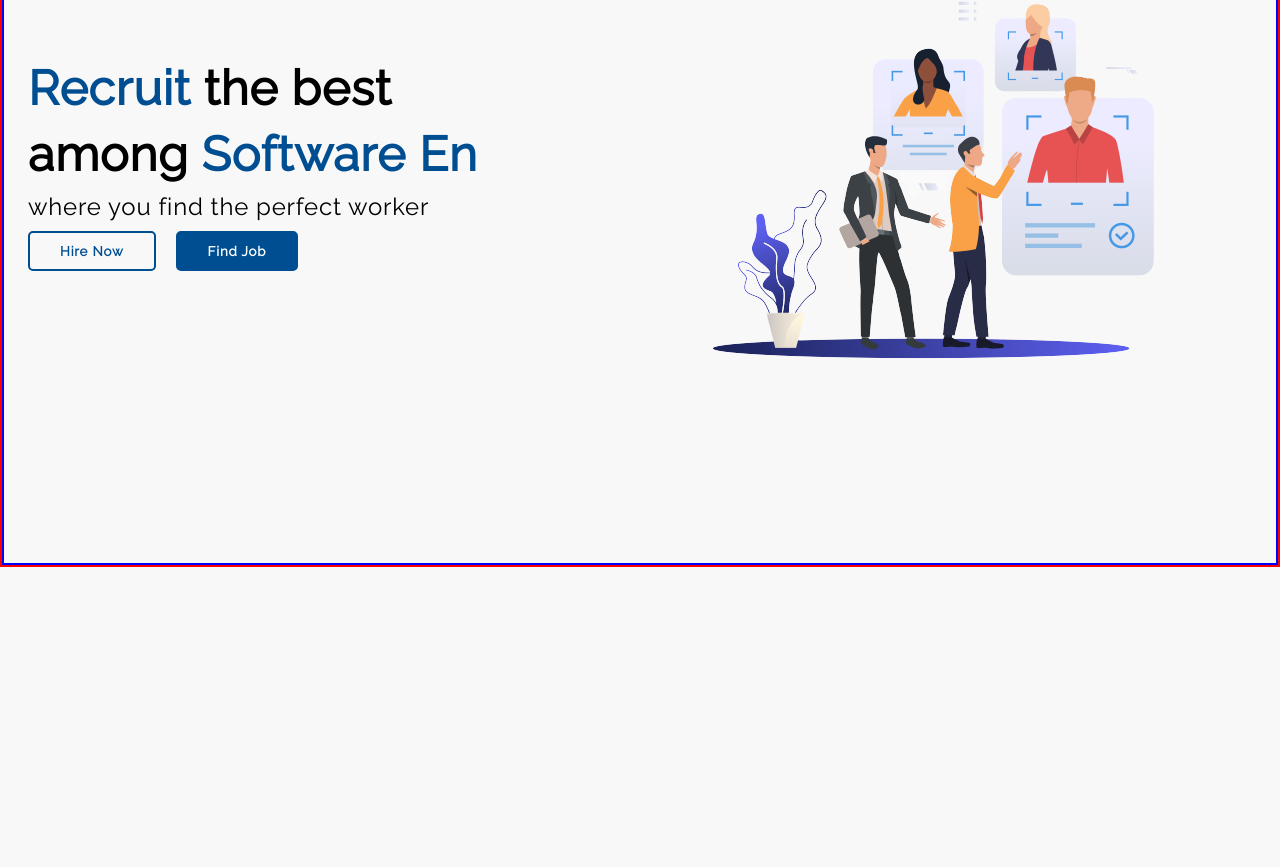
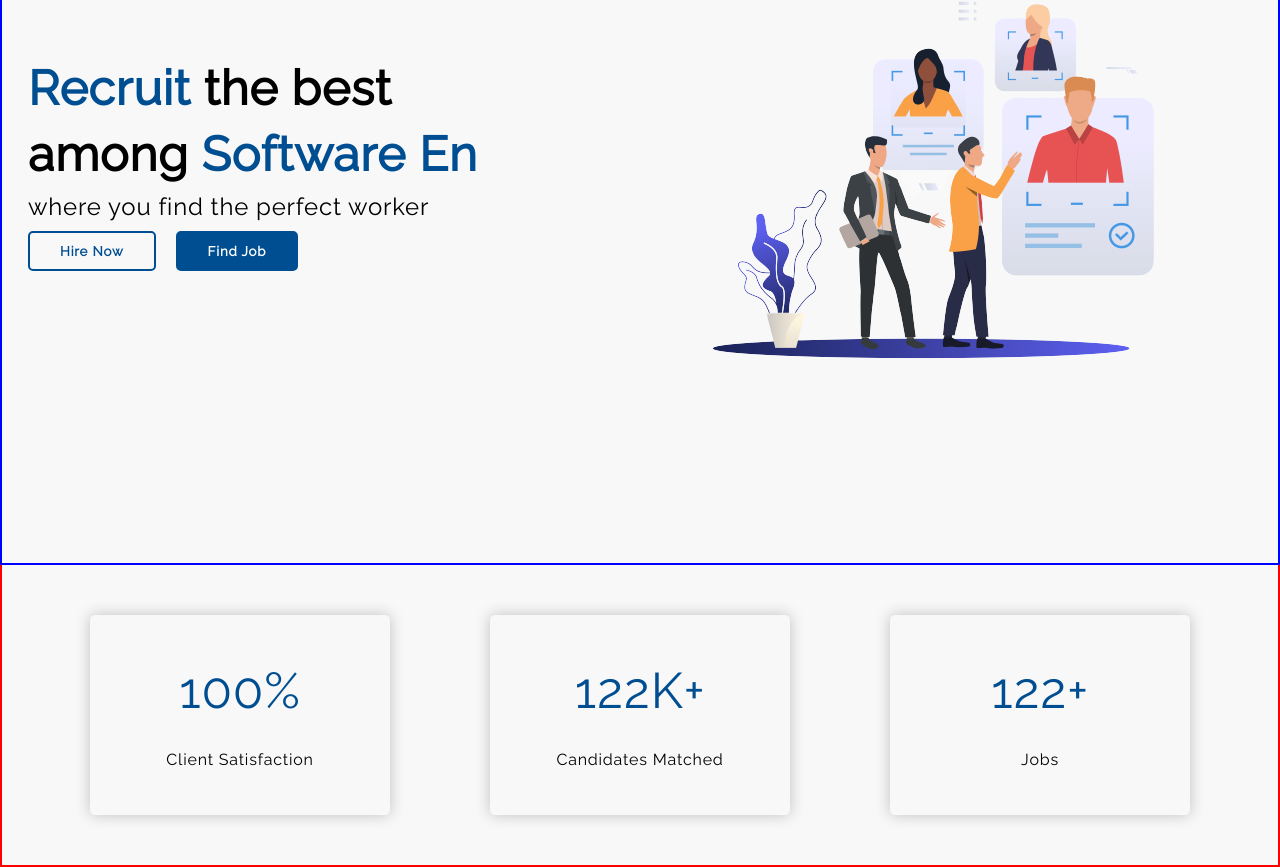
Before and after one commit to GeetSalame/RecruitmentPlatform_UI, a React (Create React App) app: page / in a window 1280 px wide. Shown: the part 237-1104 px from the top of the page. Before the commit the page ends 804 px from the top, so only its background shows below. Built offline with nearby package versions, Linux system fonts and the light colour scheme; the HTML template or start-up script is replaced by a standard one.

Commit message:
added jobs and all counts

```diff
--- a/package.json
+++ b/package.json
@@ -7,6 +7,7 @@
     "@testing-library/react": "^13.4.0",
     "@testing-library/user-event": "^13.5.0",
     "react": "^18.2.0",
+    "react-countup": "^6.4.2",
     "react-dom": "^18.2.0",
     "react-scripts": "5.0.1",
     "typed.js": "^2.0.16",
--- a/src/components/jsx/Homepage.jsx
+++ b/src/components/jsx/Homepage.jsx
@@ -1,11 +1,13 @@
 import React from 'react';
 import '../styles/homepage.css';
 import Herosec from './LandingSec/Herosec';
+import Whyus from './LandingSec/Whyus';
 
 function Homepage() {
     return (
         <div id='homepage'>
             <Herosec />
+            <Whyus />
         </div>
     )
 }
--- a/src/components/jsx/LandingSec/Whyus.jsx
+++ b/src/components/jsx/LandingSec/Whyus.jsx
@@ -0,0 +1,41 @@
+import React, { useEffect } from 'react';
+
+function Whyus() {
+    let i = 1;
+    let j = 1;
+    let k = 1;
+
+    window.addEventListener('scroll', () => {
+        if (window.scrollY > 150) {
+            setInterval(() => {
+                if (i < 100) document.getElementById("clientNum").innerHTML = ++i + "%";
+                if (j < 200) document.getElementById("candidatesNum").innerHTML = ++j +"K+";
+                if (k < 300) document.getElementById("jobsNum").innerHTML = ++k +"+";
+            }, 50);
+        }
+    });
+
+    return (
+        <div id='whyusSec'>
+            <div id='whyusNums'>
+                <div className="numCards">
+                    <span id='clientNum'>100</span>
+                    <p>Client Satisfaction</p>
+                </div>
+                <div className="numCards">
+                    <span id='candidatesNum'>200</span>
+                    <p>Candidates Matched</p>
+                </div>
+                <div className="numCards">
+                    <span id='jobsNum'>200</span>
+                    <p>Jobs</p>
+                </div>
+
+            </div>
+            <div></div>
+
+        </div>
+    )
+}
+
+export default Whyus;
--- a/src/components/styles/homepage.css
+++ b/src/components/styles/homepage.css
@@ -2,11 +2,14 @@
     border: 2px solid red;
 
     display: flex;
+    flex-direction: column;
     justify-content: center;
     align-items: center;
     min-height: 100vh;
     /* padding-top: var(--nav-height); */
 }
+
+/*------------------------------------ hero section */
 
 #herosec>*, #herosec>*>*{
     /* border: 2px solid blue; */
@@ -46,3 +49,38 @@
     align-items: center;
     translate: -50px;
 }
+
+
+/* ----------------------------------------------------- Whyus sec */
+#whyusSec{
+    width: 100vw;
+}
+
+#whyusNums{
+    /* height: 300px; */
+    display: flex;
+    justify-content: center;
+    align-items: center;
+    gap: 100px;
+    padding: 50px;
+}
+
+.numCards{
+    display: flex;
+    flex-direction: column;
+    justify-content: center;
+    align-items: center;
+    gap: 30px;
+    box-shadow: 0px 0px 15px silver;
+    border-radius: 5px;
+    width: 300px;
+    height: 200px;
+}
+.numCards:hover{
+    /* transform: scale(1.1); */
+}
+
+.numCards span{
+    font-size: 50px;
+    color: var(--theme-pri);
+}
```
Also changed, not shown: 1 other file (tests, documents, lock files or other folders).
